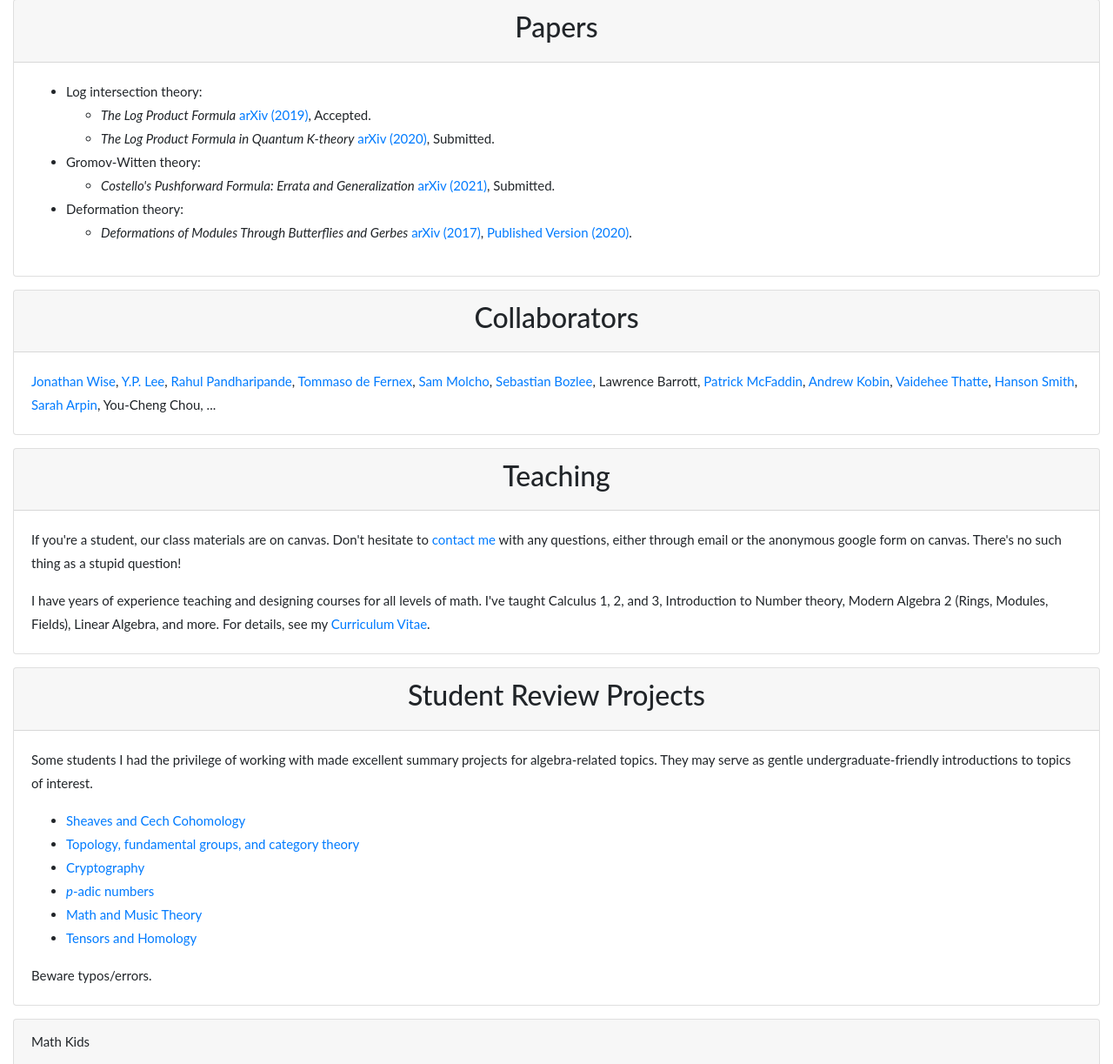
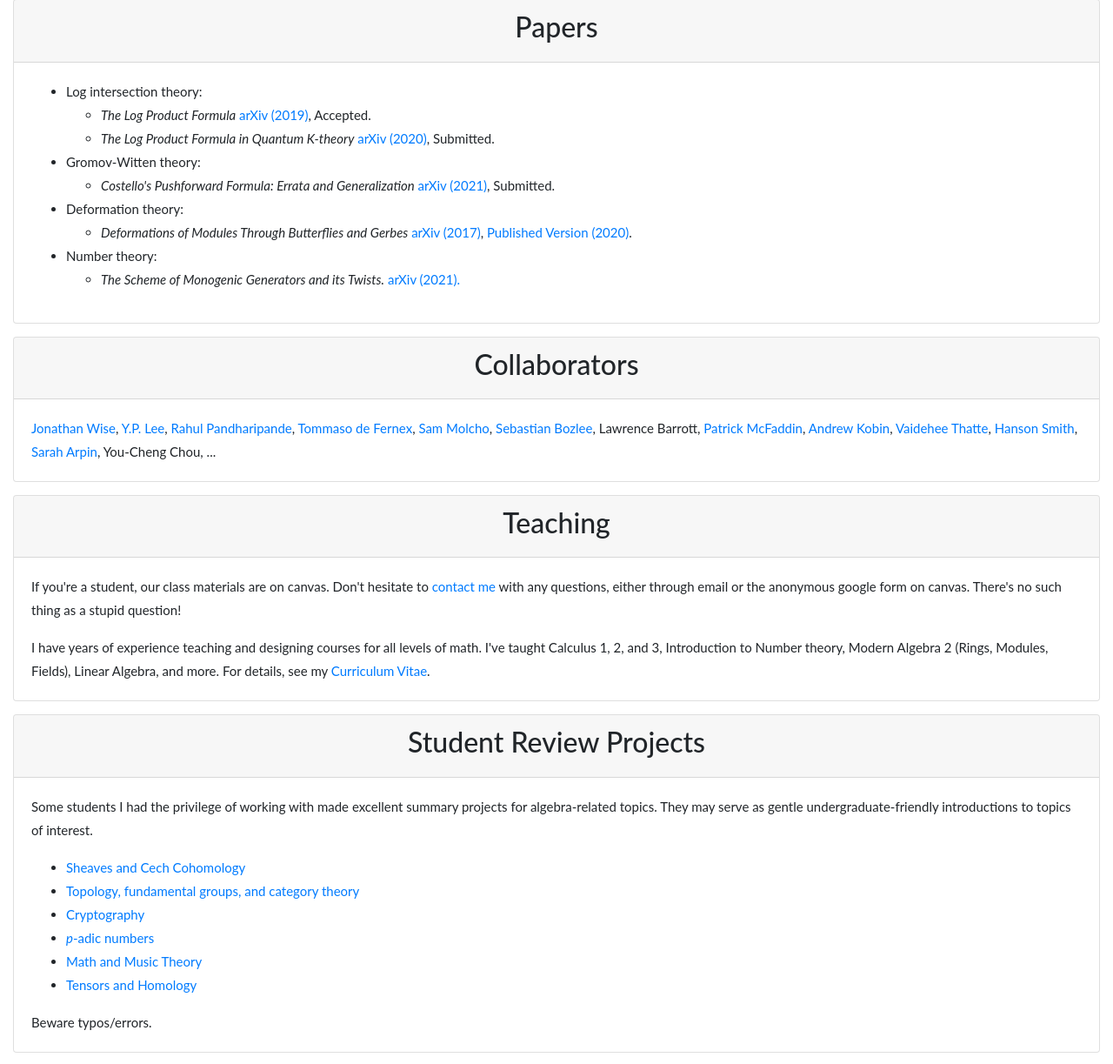
Before and after one commit to nanotech22/logetale, a Flask app: page / in a window 1280 px wide. Shown: the part 1246-2469 px from the top of the page at 87% size. Run offline with Flask 2, Linux system fonts and the light colour scheme; some libraries are stand-ins or nearby versions.

Commit message:
added monogeneity paper and updated CV

```diff
--- a/templates/pages/index.html
+++ b/templates/pages/index.html
@@ -50,6 +50,7 @@
                 <li> Gromov-Witten theory:
                     <ul>
                         <li><i>Costello's Pushforward Formula: Errata and Generalization</i> <a href="https://arxiv.org/abs/2103.10348"> arXiv (2021)</a>, Submitted.</li>
+
                     </ul>
                 </li>
 
@@ -59,6 +60,17 @@
                         <i>Deformations of Modules Through Butterflies and Gerbes</i> <a href="https://arxiv.org/abs/1712.01384">arXiv (2017)</a>, <a href="https://www.sciencedirect.com/science/article/pii/S0022404919301288">Published Version (2020)</a>.</li>
                         </li>
                     </ul>
+
+                <li>
+                    Number theory:
+                    <ul>
+                        <li>
+                            <i>The Scheme of Monogenic Generators and its Twists.</i> <a href="https://arxiv.org/abs/2108.07185">arXiv (2021).</a>
+                        </li>
+                    </ul>
+                </li>
+
+
             </ul>
         </div>
     </div>
```
Also changed, not shown: 1 other file. Lines whose indentation alone changed are shown as unchanged.
